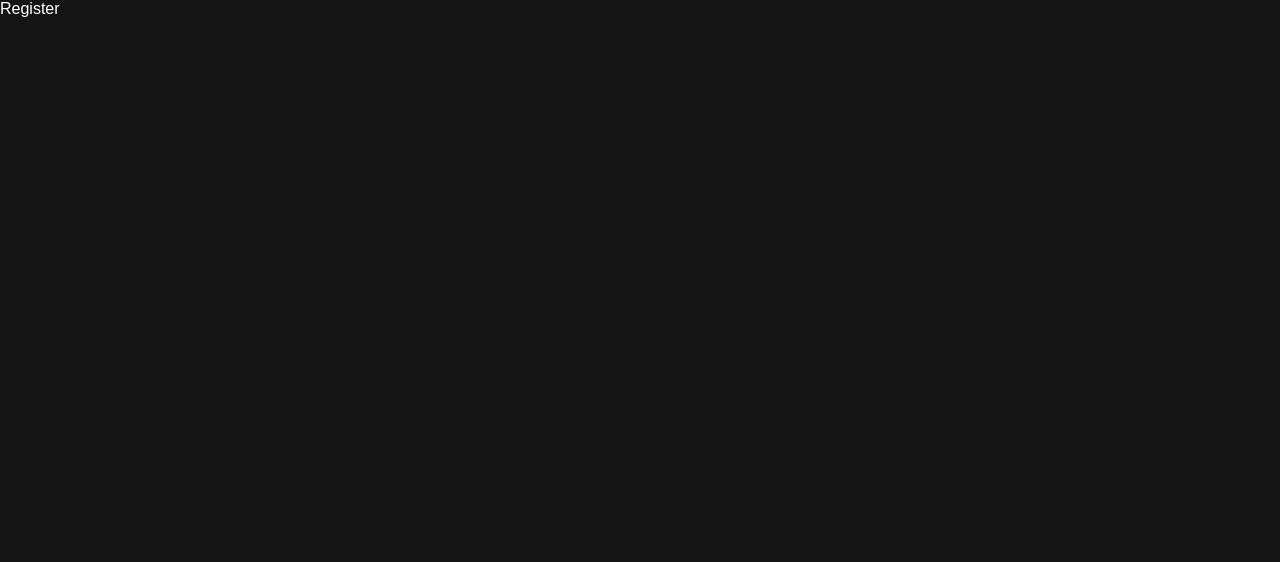
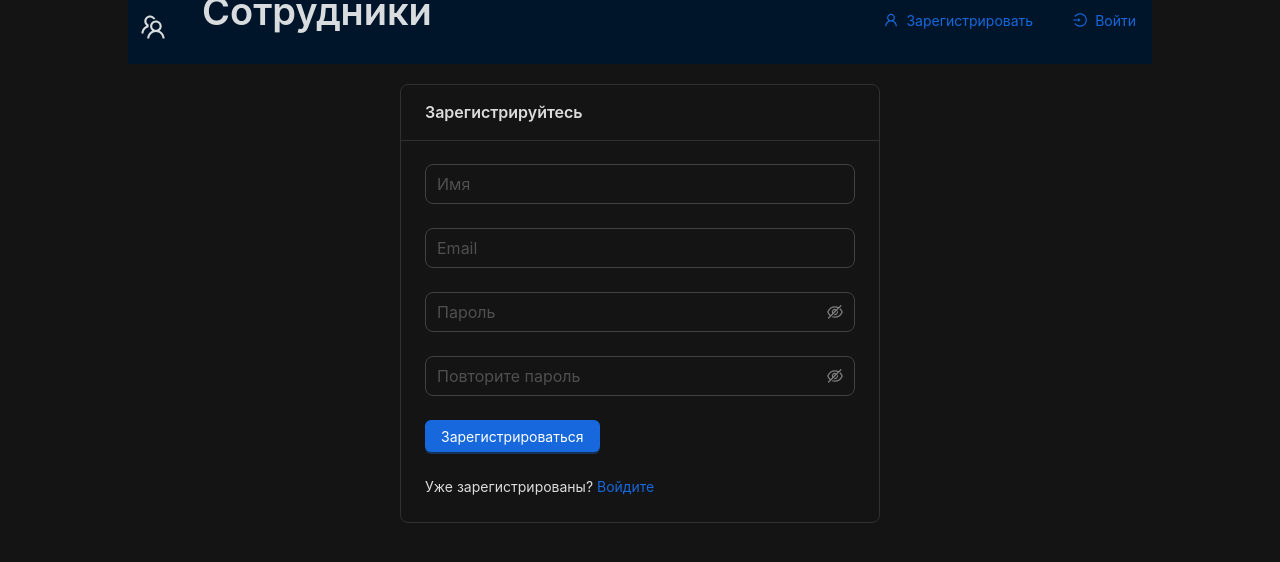
Before and after one commit to RasulToktobaev/React-Employees, a React (Create React App) app in the folder client/: page /register in a window 1280 px wide. Shown: the top 562 px of the page. Built offline with nearby package versions, Linux system fonts and the light colour scheme.

Commit message:
create new page , registrations

```diff
--- a/client/src/pages/register/index.tsx
+++ b/client/src/pages/register/index.tsx
@@ -1,9 +1,33 @@
 import React from 'react';
+import {Layout} from "../../components/layout";
+import {Card, Form, Row, Space, Typography} from "antd";
+import {CustomInput} from "../../components/customInput";
+import {PasswordInput} from "../../components/passwordInput/input";
+import {CustomButton} from "../../components/customButton";
+import {Link} from "react-router-dom";
+import {Paths} from "../../paths";
 
 export const Register = () => {
     return (
-        <div>
-            Register
-        </div>
+        <Layout>
+            <Row align="middle" justify="center">
+                <Card title="Зарегистрируйтесь" style={{width: '30rem'}}>
+                    <Form onFinish={() => null}>
+                        <CustomInput  name='name' placeholder="Имя"/>
+                        <CustomInput type="email" name='email' placeholder="Email"/>
+                        <PasswordInput name="password" placeholder="Пароль"/>
+                        <PasswordInput name="confirmPassword" placeholder="Повторите пароль"/>
+                        <CustomButton type="primary" htmlType="submit">
+                            Зарегистрироваться
+                        </CustomButton>
+                    </Form>
+                    <Space direction='vertical' size='large'>
+                        <Typography.Text>
+                            Уже зарегистрированы? <Link to={Paths.login}>Войдите</Link>
+                        </Typography.Text>
+                    </Space>
+                </Card>
+            </Row>
+        </Layout>
     );
 };
```
Also changed, not shown: client/src/app/services/api.ts (added).
